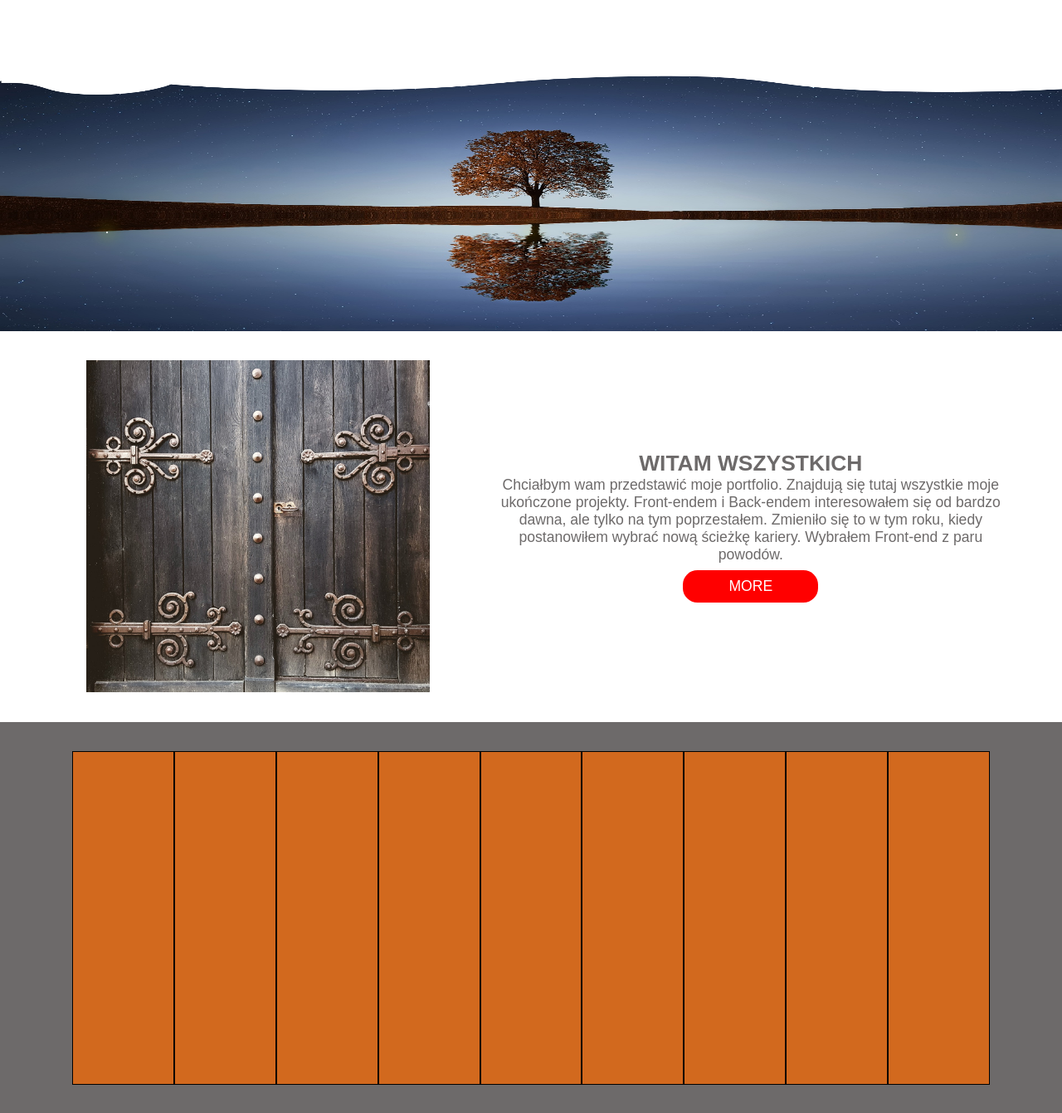
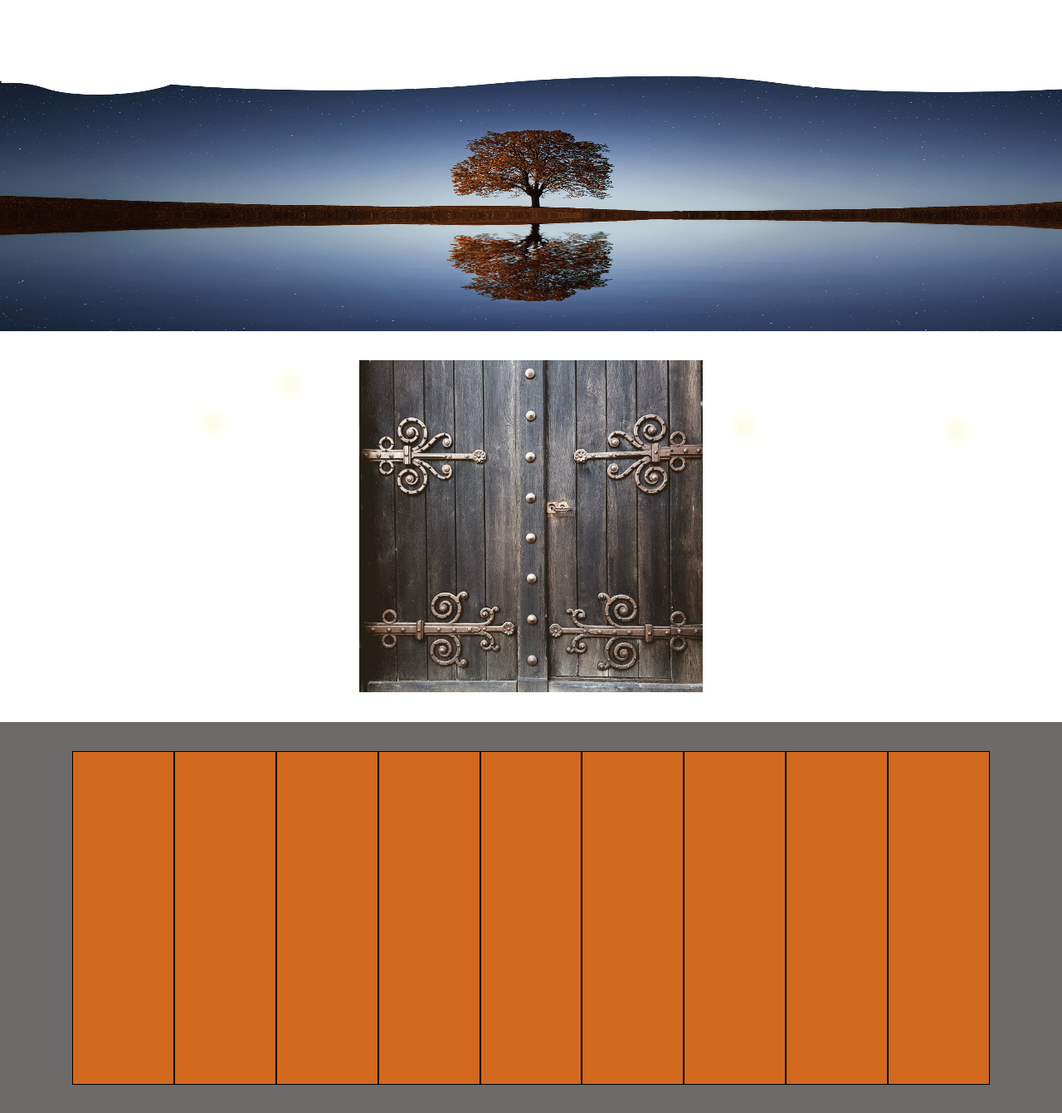
Before and after one commit to cookavsky/Portfolio, a PHP site: page / in a window 1280 px wide. Shown: the part 76-1417 px from the top of the page at 83% size. Run offline with PHP 8.4, Linux system fonts and the light colour scheme.

Commit message:
Create Intro

```diff
--- a/css/style.css
+++ b/css/style.css
@@ -73,13 +73,12 @@ main
 
 @keyframes ShowStars
 {
-    from
-    {
-        top: 23vh;
+    from {
+        top: 48vh;
     }
-    to
-    {
-        top: 12vh;
+    to {
+        left: 2vw;
+        top: 30vh;
     }
 }
 
@@ -100,40 +99,58 @@ main
 
 .Star-1
 {
-    animation-duration: 1s;
+    animation-duration: 20s;
+    left: 20%;
 }
 
 .Star-2
 {
-    animation-duration: 1s;
-    left: 50%;
+    animation-duration: 10s;
+    left: 40%;
 }
 
 .Star-3
 {
-    animation-duration: 1s;
-    left: 90%;
+    animation-duration: 5s;
+    left: 60%;
 }
 
-.SelfPhoto
+.Star-4
 {
-    background: url("../img/door.jpg") no-repeat;
-    background-size: contain;
-    background-position: center;
-    width: 40vw;
-    height: 15vh;
+    animation-duration: 20s;
+    left: 70%;
 }
 
-.SelfPhoto:hover
+.Star-5
 {
-    background: url("../img/SelfPhoto.JPG") no-repeat;
-    background-size: contain;
-    background-position: center;
+    animation-duration: 10s;
+    left: 80%;
+}
+
+.Star-6
+{
+    animation-duration: 5s;
+    left: 90%;
 }
 
 .Intro
 {
     margin: 2em 0;
+    background: url("../img/door.jpg") no-repeat;
+    background-size: contain;
+    background-position: center;
+    cursor: pointer;
+    height: 50vh;
+    position: relative;
+}
+
+.SelfPhoto
+{
+    background: url("../img/SelfPhoto.JPG") no-repeat;
+    background-size: contain;
+    background-position: center;
+    width: 40vw;
+    height: 15vh;
 }
 
 .Introduction
@@ -141,6 +158,16 @@ main
     flex-basis: 50%;
     margin-left: 1em;
     text-align: center;
+}
+
+.Back
+{
+    background: none;
+}
+
+.Hide
+{
+    display: none;
 }
 
 span
--- a/index.html
+++ b/index.html
@@ -28,14 +28,19 @@
         <div class="Star Star-1"></div>
         <div class="Star Star-2"></div>
         <div class="Star Star-3"></div>
+        <div class="Star Star-4"></div>
+        <div class="Star Star-5"></div>
+        <div class="Star Star-6"></div>
     </div>
     <main>
-        <article class="Intro">
-            <div class="SelfPhoto"></div>
-            <div class="Introduction">
-                <h2>Witam Wszystkich</h2>
-                <p>Chciałbym wam przedstawić moje portfolio. Znajdują się tutaj wszystkie moje ukończone projekty. Front-endem i Back-endem interesowałem się od bardzo dawna, ale tylko na tym poprzestałem. Zmieniło się to w tym roku, kiedy postanowiłem wybrać nową ścieżkę kariery. Wybrałem Front-end z paru powodów.<span> Lubię się uczyć, a tego zawodu uczyć się trzeba całe życie. Najważniejsza jest twoja wiedza i umiejętności, których możesz się nauczyć samemu, bo źródeł wiedzy jest niezliczona ilość. Najważniejszym powodem okazało się jednak przekonanie, że chce się tego nauczyć, chce w tym pracować i poprawiać swoje umiejętności. Poświęcam temu swój czas, bo chce, a nie muszę.</span></p>
-                <div class="More">More</div>
+        <article>
+            <div class="Intro">
+                <div class="SelfPhoto Hide"></div>
+                <div class="Introduction Hide">
+                    <h2>Witam Wszystkich</h2>
+                    <p>Chciałbym wam przedstawić moje portfolio. Znajdują się tutaj wszystkie moje ukończone projekty. Front-endem i Back-endem interesowałem się od bardzo dawna, ale tylko na tym poprzestałem. Zmieniło się to w tym roku, kiedy postanowiłem wybrać nową ścieżkę kariery. Wybrałem Front-end z paru powodów.<span> Lubię się uczyć, a tego zawodu uczyć się trzeba całe życie. Najważniejsza jest twoja wiedza i umiejętności, których możesz się nauczyć samemu, bo źródeł wiedzy jest niezliczona ilość. Najważniejszym powodem okazało się jednak przekonanie, że chce się tego nauczyć, chce w tym pracować i poprawiać swoje umiejętności. Poświęcam temu swój czas, bo chce, a nie muszę.</span></p>
+                    <div class="More">More</div>
+                </div>
             </div>
         </article>
         <article class="Portfolio">
--- a/js/script.js
+++ b/js/script.js
@@ -1 +1,12 @@
-const RNum = 38 - (Math.floor(Math.random() * 19));
+const button = document.getElementsByClassName('Intro');
+
+
+window.onload = function() {
+    for (let i = 0; i < button.length; i++) {
+        button[i].addEventListener('click', function () {
+            button[i].classList.add("Back");
+            button[i].childNodes[1].classList.remove("Hide")
+            button[i].classList.add("Back");
+            button[i].childNodes[3].classList.remove("Hide")
+        })
+}}
```
